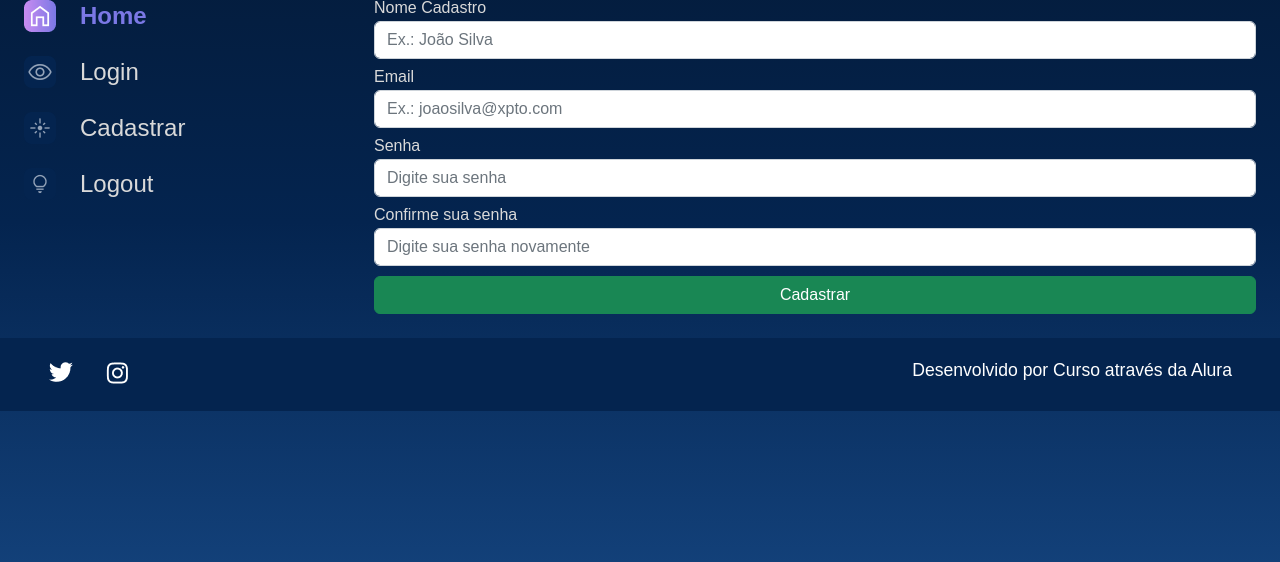
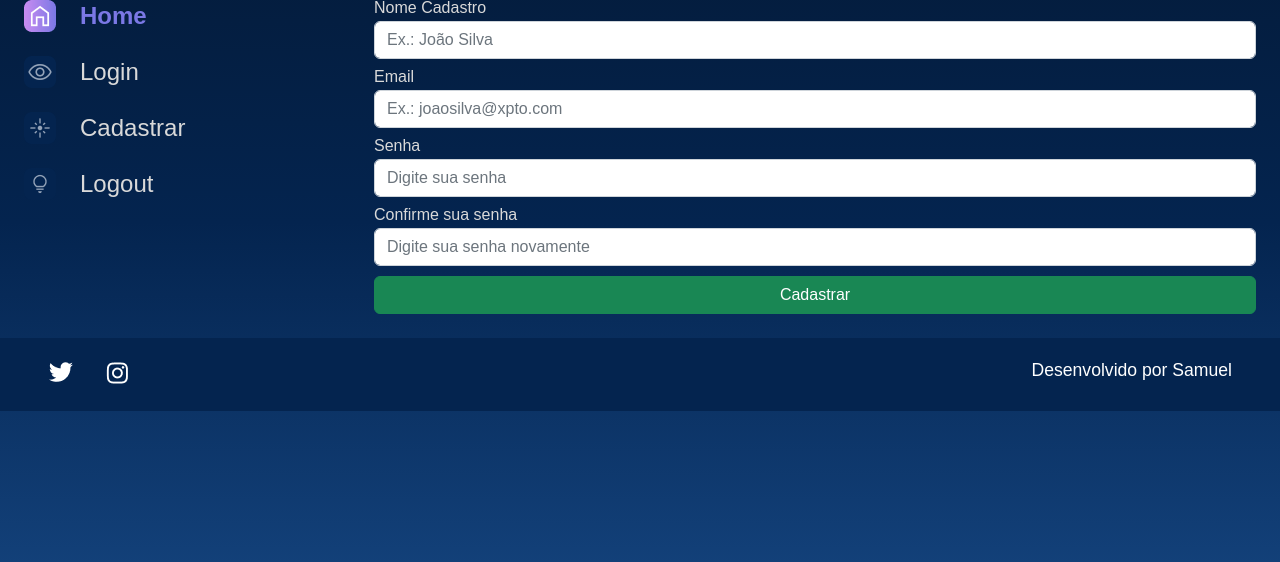
Before and after one commit to samuellucas866/alura_space, a Django app: page /cadastro in a window 1280 px wide. Shown: the part 178-740 px from the top of the page. Run offline with Django 5.2, Linux system fonts and the light colour scheme.

Commit message:
Alteração no footer

```diff
--- a/templates/galeria/partials/_footer.html
+++ b/templates/galeria/partials/_footer.html
@@ -9,5 +9,5 @@
             <img src="{% static '/assets/ícones/1x/instagram.png' %}" alt="ícone instagram">
         </a>
     </div>
-    <p class="rodape__texto">Desenvolvido por Curso através da Alura</p>
+    <p class="rodape__texto">Desenvolvido por Samuel</p>
 </footer>
```
